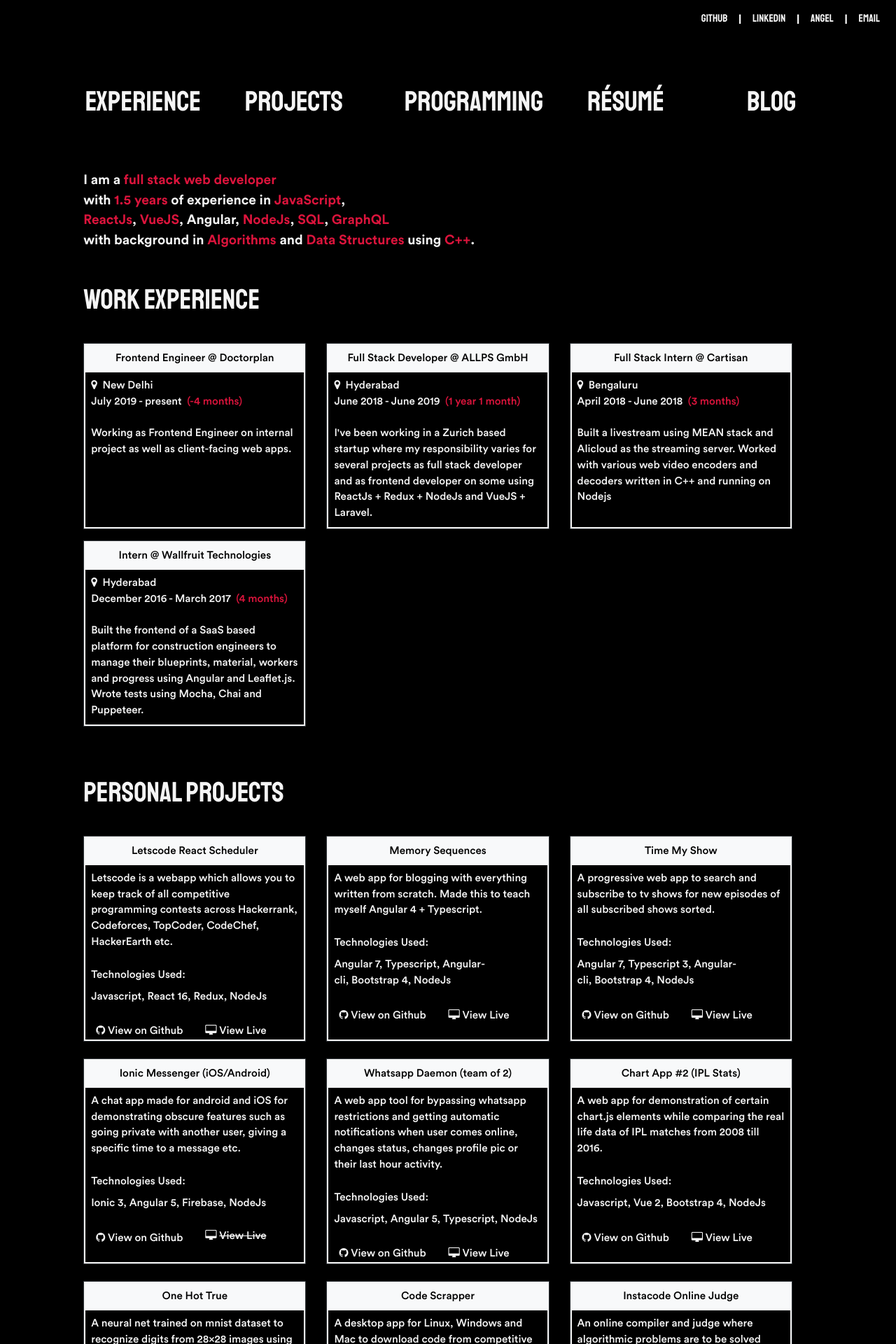
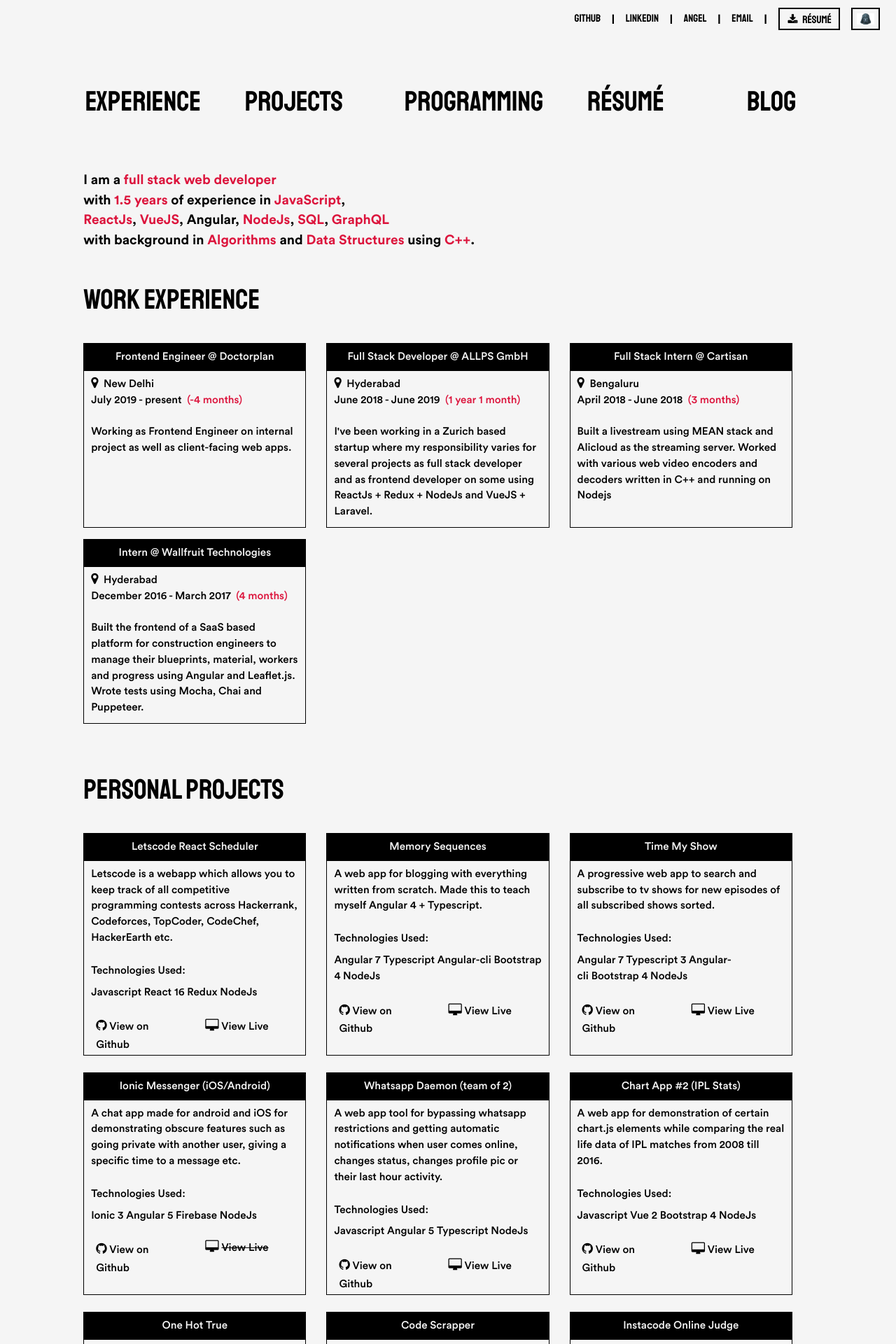
Before and after one commit to strcoder4007/theTownCenter, an Angular app: page / in a window 1280 px wide. Shown: the top 1920 px of the page at 70% size. Built offline with nearby package versions, Linux system fonts and the light colour scheme.

Commit message:
Added theme && other CSS fixes

```diff
--- a/angular.json
+++ b/angular.json
@@ -27,7 +27,7 @@
               "src/styles.css"
             ],
             "scripts": [
-              "src/assets/myScript.js"
+
             ]
           },
           "configurations": {
@@ -75,7 +75,7 @@
             "polyfills": "src/polyfills.ts",
             "tsConfig": "src/tsconfig.spec.json",
             "scripts": [
-              "src/assets/myScript.js"
+
             ],
             "styles": [
               "node_modules/font-awesome/css/font-awesome.css",
--- a/src/app/app.component.css
+++ b/src/app/app.component.css
@@ -1,19 +1,3 @@
-.fa {
-    font-size: 25px;
-    padding: 10px;
-    color: white;
-    transition: color 0.2s ease;
-}
-.fa-github:hover {
-    color: #222;
-}
-.fa-linkedin:hover {
-    color: #0077b5;
-}
-.fa-envelope-o:hover {
-    color: crimson;
-}
-
 .mynavOptions {
     cursor: pointer;
     transition: color 0.2s ease;
@@ -21,3 +5,8 @@
 .mynavOptions:hover {
     color: crimson;
 }
+.theme-button {
+  cursor: pointer;
+  margin-top: -5px;
+  outline: none;
+}
--- a/src/app/app.component.html
+++ b/src/app/app.component.html
@@ -1,43 +1,62 @@
 <div class="container-fluid d-sm-none mt-3">
   <div class="row gutter-0 elementToFadeIn justify-content-around">
-    <p class="is-primary staat largeFont m-0">Shubham Singh</p>
+    <p class="staat largeFont m-0" [ngClass]="[theme + '-theme']">Shubham Singh</p>
   </div>
 </div>
 
 <div class="container-fluid elementToFadeIn">
     <div class="row mt-3 mr-2 justify-content-around">
-      <a class="col offset-md-1 smallFont is-primary staat float-left d-none d-sm-block" href="/"></a>
-      <a class="smallFont is-primary staat float-right ml-3" target="_blank" href="https://github.com/strcoder4007">Github</a>
-      <span class="mediumFont staat is-primary float-right ml-3" style="margin-top: -2px">|</span>
-      <a class="smallFont is-primary staat float-right ml-3" target="_blank" href="https://www.linkedin.com/in/shubham-singh-15b76951">Linkedin</a>
-      <span class="mediumFont staat is-primary float-right ml-3" style="margin-top: -2px">|</span>
-      <a class="smallFont is-primary staat float-right ml-3" target="_blank" href="https://angel.co/shubham-singh-128">Angel</a>
-      <span class="mediumFont staat is-primary float-right ml-3" style="margin-top: -2px">|</span>
-      <a class="smallFont is-primary staat float-right ml-3" href="mailto:mynameshubham@gmail.com">Email</a>
+      <a class="col offset-md-1 smallFont staat float-left d-none d-sm-block" href="/" [ngClass]="[theme + '-theme']"></a>
+      <a class="smallFont staat float-right ml-3" target="_blank" href="https://github.com/strcoder4007" [ngClass]="[theme + '-theme']">Github</a>
+      <span class="mediumFont staat float-right ml-3" style="margin-top: -2px" [ngClass]="[theme + '-theme']">|</span>
+      <a class="smallFont staat float-right ml-3" target="_blank" href="https://www.linkedin.com/in/shubham-singh-15b76951" [ngClass]="[theme + '-theme']">Linkedin</a>
+      <span class="mediumFont staat float-right ml-3" style="margin-top: -2px" [ngClass]="[theme + '-theme']">|</span>
+      <a class="smallFont staat float-right ml-3" target="_blank" href="https://angel.co/shubham-singh-128" [ngClass]="[theme + '-theme']">Angel</a>
+      <span class="mediumFont staat float-right ml-3" style="margin-top: -2px" [ngClass]="[theme + '-theme']">|</span>
+      <a class="smallFont staat float-right ml-3" href="mailto:mynameshubham@gmail.com" [ngClass]="[theme + '-theme']">Email</a>
+      <span class="mediumFont staat float-right ml-3" style="margin-top: -2px" [ngClass]="[theme + '-theme']">|</span>
+      <a class="smallFont staat float-right ml-3 theme-button" href="assets/resume.pdf" target="_blank"
+              [ngStyle]="{'border' : '2px solid ' + (theme === 'light' ? '#000000' : 'whitesmoke')}"
+              [ngClass]="[theme + '-theme']">
+        <div style="height: 5px; width: 100%"></div>
+          <span style="padding-left: 7.5px; padding-right: 10px;">
+            &nbsp;&nbsp;<i class="fa fa-download p-0" style="font-size: 15px;"></i>&nbsp;&nbsp;
+            r&#233;sum&#233;
+          </span>
+      </a>
+      <button class="smallFont staat float-right ml-3 theme-button"
+              [ngStyle]="{'border' : '2px solid ' + (theme === 'light' ? '#000000' : 'whitesmoke')}"
+              [ngClass]="[theme + '-theme']" (click)="toggleTheme()">
+        <img src="../assets/yoda.png" width="25px" *ngIf="theme === 'dark'">
+        <img src="../assets/darthVader.png" width="25px" *ngIf="theme === 'light'">
+      </button>
     </div>
 </div>
 
 <div class="container-fluid pt-4 py-md-5">
   <div class="row elementToFadeIn my-3 mt-sm-4">
-    <a href="#experience" class="col offset-md-1 is-primary staat largeFont d-block d-sm-none">exp.</a>
-    <a href="#experience" class="col offset-md-1 is-primary staat largeFont d-none d-sm-block">experience</a>
+    <a href="#experience" class="col offset-md-1 staat largeFont d-block d-sm-none" [ngClass]="[theme + '-theme']">exp.</a>
+    <a href="#experience" class="col offset-md-1 staat largeFont d-none d-sm-block" [ngClass]="[theme + '-theme']">experience</a>
 
-    <a href="#projects" class="col justify-content-around is-primary staat largeFont d-block d-sm-none">proj.</a>
-    <a href="#projects" class="col justify-content-around is-primary staat largeFont d-none d-sm-block">projects</a>
+    <a href="#projects" class="col justify-content-around staat largeFont d-block d-sm-none" [ngClass]="[theme + '-theme']">proj.</a>
+    <a href="#projects" class="col justify-content-around staat largeFont d-none d-sm-block" [ngClass]="[theme + '-theme']">projects</a>
 
-    <a href="#programming"class="col justify-content-around is-primary staat largeFont d-block d-sm-none">prog.</a>
-    <a href="#programming"class="col justify-content-around is-primary staat largeFont d-none d-sm-block">programming</a>
+    <a href="#programming"class="col justify-content-around staat largeFont d-block d-sm-none" [ngClass]="[theme + '-theme']">prog.</a>
+    <a href="#programming"class="col justify-content-around staat largeFont d-none d-sm-block" [ngClass]="[theme + '-theme']">programming</a>
 
-    <a href="assets/resume.pdf" target="_blank" class="col justify-content-around is-primary staat largeFont pl-2 pl-sm-3 pl-md-5">r&#233;sum&#233;</a>
+    <a href="assets/resume.pdf" target="_blank" class="col justify-content-around staat largeFont pl-2 pl-sm-3 pl-md-5" [ngClass]="[theme + '-theme']">r&#233;sum&#233;</a>
 
-    <a href="/memseq" target="_blank" class="col justify-content-start is-primary staat largeFont">blog</a>
+    <a href="/memseq" target="_blank" class="col justify-content-start staat largeFont" [ngClass]="[theme + '-theme']">blog</a>
   </div>
 </div>
 
 <div class="container-fluid elementToFadeIn my-1 w-100">
-    <router-outlet></router-outlet>
+  <app-home [theme]="theme"></app-home>
 </div>
 
-<button id="backUpButton" class="backUpButton bg-black" (click)="topFunction()">
+<button id="backUpButton" class="backUpButton"
+        [ngClass]="[theme + '-theme']"
+        [ngStyle]="{'border' : '2px solid ' + (theme === 'light' ? '#000000' : 'whitesmoke')}"
+        (click)="topFunction()">
   <i class="fa fa-long-arrow-up p-0" style="margin: auto auto; position: relative;" aria-hidden="true"></i>
 </button>
--- a/src/app/app.component.ts
+++ b/src/app/app.component.ts
@@ -7,7 +7,7 @@ import { Router } from '@angular/router';
   styleUrls: ['./app.component.css']
 })
 export class AppComponent implements OnInit {
-  title = 'app';
+  theme = 'light';
 
   constructor(private router: Router) {
     this.router = router;
@@ -18,6 +18,14 @@ export class AppComponent implements OnInit {
     document.documentElement.scrollTop = 0;
   }
 
+  toggleTheme() {
+    if (localStorage.getItem('theme') === 'light') this.theme = 'dark';
+    else this.theme = 'light';
+    localStorage.setItem('theme', this.theme);
+    document.getElementsByTagName("BODY")[0].style.backgroundColor = this.theme === 'light' ? 'whitesmoke' : '#000000';
+  }
+
+
   @HostListener('window:scroll', ['$event']) onScrollEvent($event) {
     if (document.body.scrollTop > 200 || document.documentElement.scrollTop > 200) {
       document.getElementById('backUpButton').style.display = 'block';
@@ -27,6 +35,10 @@ export class AppComponent implements OnInit {
   }
 
   ngOnInit() {
-
+    if (!localStorage.getItem('theme'))
+      localStorage.setItem('theme', 'light');
+    this.theme = localStorage.getItem('theme');
+    if (document.getElementsByTagName("BODY")[0])
+      document.getElementsByTagName("BODY")[0].style.backgroundColor = this.theme === 'light' ? 'whitesmoke' : '#000000';
   }
 }
--- a/src/app/home/home.component.html
+++ b/src/app/home/home.component.html
@@ -2,21 +2,23 @@
 <div class="col-12 col-sm-10 offset-0 offset-sm-1 p-0">
 
   <!-----------------INTRO -------------------->
-  <p class="roboto-bold mediumFont is-primary">
+  <p class="roboto-bold mediumFont" [ngClass]="[theme + '-theme']">
     I am a <span class="text-crimson">full stack web developer</span> <br>with <span class="text-crimson">1.5 years</span> of experience in <span class="text-crimson">JavaScript</span>,<br><span class="text-crimson">ReactJs</span>, <span class="text-crimson">VueJS</span>, Angular, <span class="text-crimson">NodeJs</span>, <span class="text-crimson">SQL</span>, <span class="text-crimson">GraphQL</span> <br>with background in <span class="text-crimson">Algorithms</span> and <span class="text-crimson">Data Structures</span> using <span class="text-crimson">C++</span>.
   </p>
 
   <!-------------------------WORK EXP ------------------------------>
   <div>
-    <p id="experience" class="mynavOptions largeFont staat is-primary pt-4 pb-3">work experience</p>
+    <p id="experience" class="mynavOptions largeFont staat pt-4 pb-3" [ngClass]="[theme + '-theme']">work experience</p>
     <div class="row gutter-0 d-flex justify-content-start">
-      <div class="col-sm-6 col-lg-4 mb-3 fill-height-or-more" *ngFor="let exp of workExp; let i = index">
-        <div class="col-12 col-sm-11 bg-dark card p-0">
-          <div class="card-body bg-black p-0">
-            <div class="row gutter-0 w-100 bg-light d-flex justify-content-around">
-              <p class="smallFont roboto is-secondary m-0 p-2 align-self-center">{{ exp.company }}</p>
+      <div class="col-sm-6 col-lg-4 mb-3 p-0 fill-height-or-more" *ngFor="let exp of workExp; let i = index">
+        <div class="col-12 col-sm-11 card p-0">
+          <div class="card-body p-0" [ngClass]="[theme + '-theme']">
+            <div class="p-0 d-flex justify-content-around header" [ngClass]="[theme === 'light' ? 'dark-theme' : 'light-theme']">
+              <p class="smallFont roboto m-0 p-2 align-self-center">
+                {{ exp.company }}
+              </p>
             </div>
-            <p class="card-text p-2 is-primary smallFont roboto">
+            <p class="card-text p-2 smallFont roboto" [ngClass]="[theme + '-theme']">
               <i class="fa fa-map-marker"></i>
               &nbsp;{{ exp.location }}<br>
               {{ exp.duration }}&nbsp;
@@ -31,71 +33,43 @@
 
 
   <!-------------------------Personal Projects ------------------------------>
-  <p id="projects" class="mynavOptions largeFont staat is-primary pt-5 pb-3">personal projects</p>
+  <p id="projects" class="mynavOptions largeFont staat pt-5 pb-3" [ngClass]="[theme + '-theme']">personal projects</p>
 
   <!--------------------------------1st section-------------------------------- -->
   <div class="row gutter-0 d-flex justify-content-start">
-      <div class="col-sm-6 col-lg-4 mb-4 fill-height-or-more" *ngFor="let project of myProjects1; let i = index">
-        <div class="col-12 col-sm-11 bg-dark card p-0">
-          <div class="card-body bg-black p-0">
-            <div class="row gutter-0 w-100 bg-light d-flex justify-content-around">
-              <p class="smallFont is-secondary roboto m-0 p-2 align-self-center">{{project.heading}}</p>
+      <div class="col-sm-6 col-lg-4 mb-4 fill-height-or-more" *ngFor="let project of myProjects; let i = index">
+        <div class="col-12 col-sm-11 card p-0">
+          <div class="card-body p-0" [ngClass]="[theme + '-theme']">
+            <div class="header d-flex justify-content-around" [ngClass]="[theme === 'light' ? 'dark-theme' : 'light-theme']">
+              <p class="smallFont roboto m-0 p-2 align-self-center">
+                {{project.heading}}
+              </p>
             </div>
-            <p class="card-text p-2 is-primary roboto smallFont">
+            <p class="card-text p-2 roboto smallFont" [ngClass]="[theme + '-theme']">
               {{project.about}}
             </p>
-            <p class="card-text px-2 py-0 m-0 is-primary smallFont roboto">
+            <p class="card-text px-2 py-0 m-0 smallFont roboto" [ngClass]="[theme + '-theme']">
               Technologies Used:
             </p>
-            <p class="card-text p-2 is-primary roboto smallFont">
+            <p class="card-text p-2 roboto smallFont" [ngClass]="[theme + '-theme']">
               <span *ngFor="let tech of project.tech">{{tech}}&nbsp;</span>
             </p>
 
-            <div class="row gutter-0 w-100 bg-black d-flex justify-content-around is-primary">
+            <div class="row gutter-0 w-100 d-flex justify-content-around" [ngClass]="[theme + '-theme']">
               <div class="col">
-                <a href="{{project.git}}" class="projectLink is-primary roboto smallFont" target="_blank"><i class="fa fa-github"></i>&nbsp;View on Github</a>
+                <a href="{{project.git}}" class="projectLink roboto smallFont"
+                   [ngClass]="[theme + '-theme']" target="_blank">
+                  <i class="fa fa-github"></i>&nbsp;View on Github
+                </a>
               </div>
               <div *ngIf="project.live.length != 4; else strikeBlock"class="col">
-                <a href="{{project.live}}" class="projectLink is-primary roboto smallFont" target="_blank"><i class="fa fa-desktop"></i>&nbsp;View Live</a>
+                <a href="{{project.live}}" class="projectLink roboto smallFont" target="_blank"
+                   [ngClass]="[theme + '-theme']">
+                  <i class="fa fa-desktop"></i>&nbsp;View Live
+                </a>
               </div>
               <ng-template #strikeBlock>
-                <div class="col projectLink disableEffect is-primary roboto smallFont">
-                  <i class="fa fa-desktop"></i>&nbsp;<s>View Live</s>
-                </div>
-              </ng-template>
-            </div>
-
-          </div>
-        </div>
-      </div>
-  </div>
-  <!--------------------------------2nd -------------------------------- -->
-  <div *ngIf="loadFirst" class="row gutter-0 d-flex justify-content-around elementToFadeIn">
-      <div class="col-sm-4 mb-4 fill-height-or-more" *ngFor="let project of myProjects2; let i = index">
-        <div class="col-12 col-sm-11 bg-dark card p-0">
-          <div class="card-body bg-black p-0">
-            <div class="row gutter-0 w-100 bg-light d-flex justify-content-around">
-              <p class="smallFont is-secondary Roboto m-0 p-2 align-self-center">{{project.heading}}</p>
-            </div>
-            <p class="card-text p-2 is-primary">
-              {{project.about}}
-            </p>
-            <p class="card-text px-2 py-0 m-0 is-primary smallFont Roboto">
-              Technologies Used:
-            </p>
-            <p class="card-text p-2 is-primary">
-              <span *ngFor="let tech of project.tech">{{tech}}&nbsp;</span>
-            </p>
-
-            <div class="row gutter-0 w-100 bg-black d-flex justify-content-around is-primary">
-              <div class="col">
-                <a href="{{project.git}}" class="projectLink is-primary Roboto smallFont" target="_blank"><i class="fa fa-github"></i>&nbsp;View on Github</a>
-              </div>
-              <div *ngIf="project.live.length != 4; else strikeBlock"class="col">
-                <a href="{{project.live}}" class="projectLink is-primary Roboto smallFont" target="_blank"><i class="fa fa-desktop"></i>&nbsp;View Live</a>
-              </div>
-              <ng-template #strikeBlock>
-                <div class="col projectLink disableEffect is-primary Roboto smallFont">
+                <div class="col projectLink disableEffect roboto smallFont" [ngClass]="[theme + '-theme']">
                   <i class="fa fa-desktop"></i>&nbsp;<s>View Live</s>
                 </div>
               </ng-template>
@@ -108,41 +82,46 @@
 
   <div class="clearfix"></div>
   <div class="row gutter-0 justify-content-around">
-    <button class="btn myBtn" (click)="loadMore()">{{buttonText}}</button>
+    <button class="btn myBtn"
+            [ngClass]="[theme + '-theme']"
+            [ngStyle]="{'border' : '2px solid ' + (theme === 'light' ? '#000000' : 'whitesmoke')}"
+            (click)="loadMore()">
+      {{ buttonText }}
+    </button>
   </div>
 
   <!-------------------------------Programming--------------------------------- -->
 
-  <p id="programming" class="mynavOptions largeFont staat is-primary pt-5 pb-3">algorithmic programming</p>
+  <p id="programming" class="mynavOptions largeFont staat pt-5 pb-3" [ngClass]="[theme + '-theme']">algorithmic programming</p>
   <div class="row gutter-0">
-    <div class="col-sm-7 smallFont is-primary Roboto">
+    <div class="col-sm-7 smallFont roboto" [ngClass]="[theme + '-theme']">
       I participate in <span class="text-crimson">contests</span> based on <span class="text-crimson">algorithms</span>, <br><span class="text-crimson">data structures</span> and <span class="text-crimson">mathematics</span> using <span class="text-crimson">C++</span> as my primary language. <br>All my stats can be found in my profiles on various competitive programming websites.
     </div>
   </div>
 
   <div class="my-5 m-0 p-0">
-    <a href="assets/acm2017.pdf" class="projectLink is-primary Roboto smallFont underline" target="_blank">
+    <a href="assets/acm2017.pdf" class="projectLink roboto smallFont underline" target="_blank" [ngClass]="[theme + '-theme']">
       <i class="fa fa-trophy"></i>&nbsp;Qualified <span class="text-crimson"><b>ACM-ICPC INDIA</b></span> regionals 2016.
     </a>
   </div>
 
   <div class="my-5 m-0 p-0">
-    <div class="col-md-12 col-lg-8 col-xl-6 bg-dark card p-0">
-      <div class="card-body bg-black p-0">
-        <div class="row gutter-0 w-100 bg-light d-flex justify-content-around">
-          <p class="smallFont is-secondary Roboto m-0 p-2">Contest Profiles:</p>
+    <div class="col-md-12 col-lg-8 col-xl-6  card p-0">
+      <div class="card-body p-0" [ngClass]="[theme + '-theme']">
+        <div class="header d-flex justify-content-around" [ngClass]="[theme === 'light' ? 'dark-theme' : 'light-theme']">
+          <p class="smallFont roboto m-0 p-2">Contest Profiles:</p>
         </div>
-        <p class="card-text p-2 is-primary">
-          <a href="http://codeforces.com/profile/fie" class="underline projectLink is-primary" target="_blank">&nbsp;Codeforces</a><br>
+        <p class="card-text p-2" [ngClass]="[theme + '-theme']">
+          <a href="http://codeforces.com/profile/fie" class="underline projectLink" [ngClass]="[theme + '-theme']" target="_blank">&nbsp;Codeforces</a><br>
           [Code to 800+ problems solved on Codeforces:
-          <a href="https://github.com/strcoder4007/codeforces" class="projectLink ml-1 underline is-primary" target="_blank"><i class="fa fa-github"></i> &nbsp;Github</a> ]<br><br>
-          <a href="http://www.spoj.com/users/strcoder4007/" class="underline projectLink is-primary" target="_blank">&nbsp;SPOJ</a><br>
+          <a href="https://github.com/strcoder4007/codeforces" class="projectLink ml-1 underline" [ngClass]="[theme + '-theme']" target="_blank"><i class="fa fa-github"></i> &nbsp;Github</a> ]<br><br>
+          <a href="http://www.spoj.com/users/strcoder4007/" class="underline projectLink" [ngClass]="[theme + '-theme']" target="_blank">&nbsp;SPOJ</a><br>
           [Code to 180+ problems solved on SPOJ:
-          <a href="https://github.com/strcoder4007/spoj" class="projectLink ml-1 underline is-primary" target="_blank"><i class="fa fa-github"></i> &nbsp;Github</a> ]<br><br>
-          <a href="https://www.hackerrank.com/FrozenOnion" class="underline projectLink is-primary" target="_blank">&nbsp;Hackerrank</a>,
-          <a href="https://csacademy.com/user/strcoder/" class="underline projectLink is-primary" target="_blank">&nbsp;CSAcademy</a>,
-          <a href="https://atcoder.jp/user/STR" class="underline projectLink is-primary" target="_blank">&nbsp;AtCoder</a>,
-          <a href="http://acm.timus.ru/author.aspx?id=199801" class="underline projectLink is-primary" target="_blank">&nbsp;Timus Online Judge</a>
+          <a href="https://github.com/strcoder4007/spoj" class="projectLink ml-1 underline" [ngClass]="[theme + '-theme']" target="_blank"><i class="fa fa-github"></i> &nbsp;Github</a> ]<br><br>
+          <a href="https://www.hackerrank.com/FrozenOnion" class="underline projectLink" [ngClass]="[theme + '-theme']" target="_blank">&nbsp;Hackerrank</a>,
+          <a href="https://csacademy.com/user/strcoder/" class="underline projectLink" [ngClass]="[theme + '-theme']" target="_blank">&nbsp;CSAcademy</a>,
+          <a href="https://atcoder.jp/user/STR" class="underline projectLink" [ngClass]="[theme + '-theme']" target="_blank">&nbsp;AtCoder</a>,
+          <a href="http://acm.timus.ru/author.aspx?id=199801" class="underline projectLink" [ngClass]="[theme + '-theme']" target="_blank">&nbsp;Timus Online Judge</a>
         </p>
       </div>
     </div>
--- a/src/app/home/home.component.ts
+++ b/src/app/home/home.component.ts
@@ -1,6 +1,6 @@
 
 import {map} from 'rxjs/operators';
-import { Component, OnInit } from '@angular/core';
+import { Component, OnInit, Input } from '@angular/core';
 import { Http } from '@angular/http';
 
 
@@ -10,12 +10,11 @@ import { Http } from '@angular/http';
     styleUrls: ['./home.component.css']
 })
 export class HomeComponent implements OnInit {
+    @Input('theme') theme: string;
     workExp = [];
     months = ["January","February","March","April","May","June","July", "August","September","October","November","December"];
     myProjects = [];
-    myProjects1 = [];
-    myProjects2 = [];
-    loadFirst = false;
+    visibleProjects = 8;
     buttonText = 'Load More';
 
     constructor(public http: Http) { }
@@ -54,34 +53,28 @@ export class HomeComponent implements OnInit {
     }
 
     loadMore() {
-        if (this.buttonText == 'Show Less') {
-            this.loadFirst = false;
-            this.buttonText = 'Load More';
+        if (this.buttonText === 'Load More') {
+            this.visibleProjects = 50;
+            this.buttonText = 'Show Less';
         } else {
-          this.loadFirst = true;
-          this.buttonText = 'Show Less';
+          this.visibleProjects = 8;
+          this.buttonText = 'Load More';
         }
-    }
+        this.processJson();
+      }
 
     getposts() {
         return this.http.get('assets/data.json').pipe(map(res => res.json()));
     }
 
     processJson() {
+        this.workExp = [];
+        this.myProjects = [];
         this.getposts().subscribe((allWork) => {
             allWork.forEach(exp => {
                 if (exp.hasOwnProperty('company')) this.workExp.push(exp);
-                else this.myProjects.push(exp);
+                else if (this.myProjects.length <= this.visibleProjects) this.myProjects.push(exp);
             });
-            for (let i  = 0; i < this.myProjects.length; i++) {
-                for (let j = 0; j < this.myProjects[i].tech.length - 1; j++) {
-                    this.myProjects[i].tech[j] = this.myProjects[i].tech[j] + ',';
-                }
-                if (i < 9)
-                    this.myProjects1.push(this.myProjects[i]);
-                else
-                    this.myProjects2.push(this.myProjects[i]);
-            }
         });
     }
 
--- a/src/styles.css
+++ b/src/styles.css
@@ -35,13 +35,16 @@ a:hover {
 .largeFont {
   font-size: 1.5rem;
 }
-.is-primary {
+button {
+  outline: none;
+}
+
+.light-theme, .light-theme:hover {
+  color: #000000;
+  background-color: whitesmoke;
+}
+.dark-theme, .dark-theme:hover {
   color: whitesmoke;
-}
-.is-secondary {
-  color: #000000;
-}
-.bg-black {
   background-color: #000000;
 }
 
@@ -53,14 +56,23 @@ a:hover {
   position: fixed;
   bottom: 5px;
   right: 5px;
-  border: 2px solid whitesmoke;
 }
 
 .card {
   border-radius: 0px;
+  border: 1px solid #000;
 }
 .card-body {
   border: 2px solid whitesmoke;
+}
+
+.fa {
+  font-size: 18px;
+  transition: color 0.2s ease;
+}
+.header {
+  margin: -2px 0 0 -2px;
+  width: calc(100% + 4px);
 }
 
 
@@ -80,10 +92,6 @@ a:hover {
 
 ::-webkit-scrollbar {
     width: 6px;
-}
-
-body {
-    background-color: #000;
 }
 
 html {
```
Also changed, not shown: src/app/home/home.component.css (+3 -9 lines), src/assets/darthVader.png (added), src/assets/yoda.png (added).
